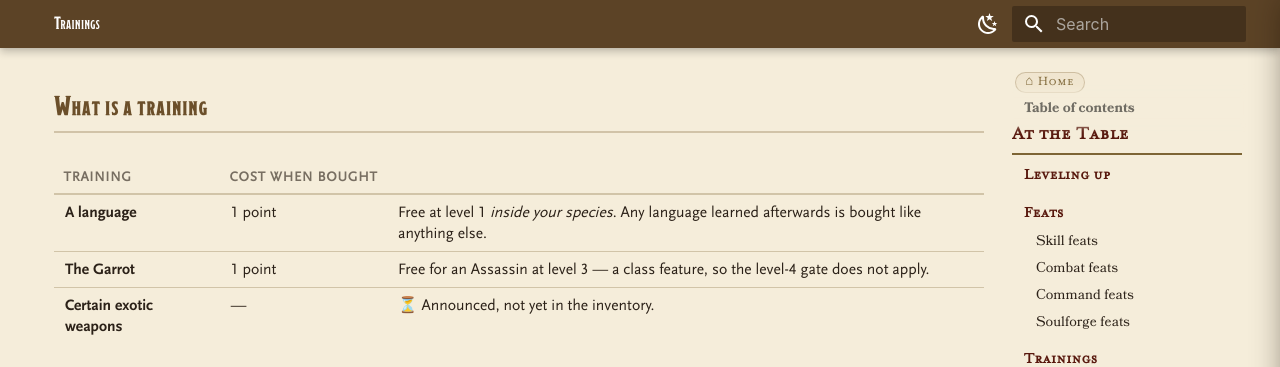
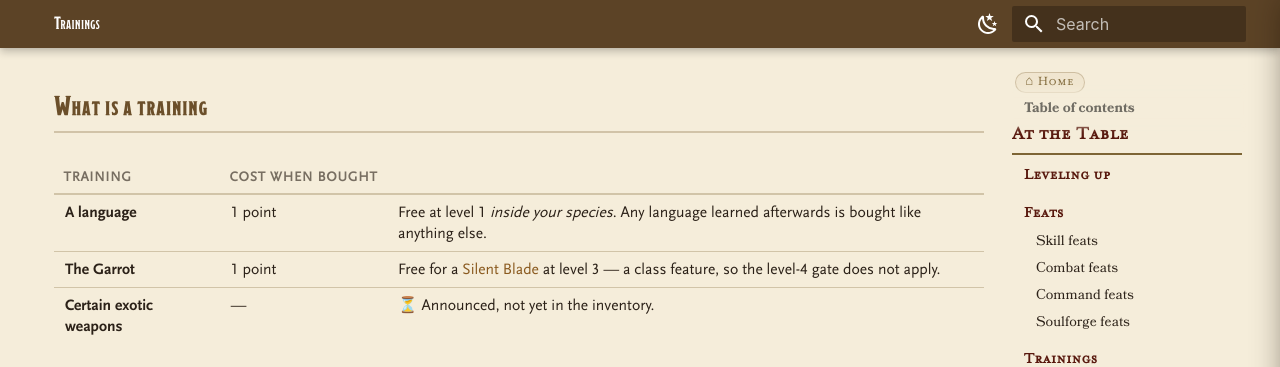
Before and after one commit to Noirchicot/fh-phb, an MkDocs documentation site: the page built from docs/chapters/trainings.md, in a window 1280 px wide and 900 px high, scrolled down 654 px. Shown: the top 367 px of the window. Built offline with MkDocs 1.6.1 and Material for MkDocs 9.7.7, drawn with Linux system fonts in a browser that asks for light colours.

Commit message:
Chapitre Silent Blade — sous-classe de roublard
- sync_from_vault.py : entrée de MAP (1. Build a Character/Silent Blade.md).
- mkdocs.yml : nav sous 5 · Class, à côté du College of Heralds.
- fh-home.js : entrée de cross-TOC (3 · 9 · 13 · 17), et le cross-TOC des
  classes ne nomme plus « Assassin (Rogue) ».
- Chapitres régénérés : rogue.md gagne son bloc de sous-classe, trainings.md
  attribue le Garrot au Silent Blade et non plus à un « Assassin » (nom hors
  SRD sur une page publiée), skill-builder.html reprend la correction faite
  dans fh-skills.

```diff
--- a/docs/chapters/trainings.md
+++ b/docs/chapters/trainings.md
@@ -24,7 +24,7 @@ found it.
 | Training | Cost when bought | |
 |---|---|---|
 | **A language** | 1 point | Free at level 1 *inside your species*. Any language learned afterwards is bought like anything else. |
-| **The Garrot** | 1 point | Free for an Assassin at level 3 — a class feature, so the level-4 gate does not apply. |
+| **The Garrot** | 1 point | Free for a [Silent Blade](silent-blade.md) at level 3 — a class feature, so the level-4 gate does not apply. |
 | **Certain exotic weapons** | — | ⏳ Announced, not yet in the inventory. |
 
 A training is not a tool. Thieves' tools are a *tool*: you have a tier in them and you
--- a/docs/javascripts/fh-home.js
+++ b/docs/javascripts/fh-home.js
@@ -22,7 +22,7 @@
         ["Rogue", "rogue"],
         ["Fighter, Ranger & Paladin", "fighter-ranger-paladin"],
         ["Monk", "monk"],
-        ["Assassin (Rogue)", "assassin-rogue"]
+        ["Rogue — Silent Blade", "rogue"]
       ]},
       { slug: "moonkeeper", title: "Moonkeeper", items: [
         ["Level 3 — Lunar Embodiment", "level-3-lunar-embodiment"],
@@ -34,6 +34,12 @@
         ["Level 3 — Tactical Precision", "level-3"],
         ["Level 6 — Extra Attack", "level-6"],
         ["Level 14 — Steady Voice", "level-14"]
+      ]},
+      { slug: "silent-blade", title: "Silent Blade", items: [
+        ["Level 3 — First Blood", "level-3"],
+        ["Level 9 — Deep Cut", "level-9"],
+        ["Level 13 — Wider Opening", "level-13"],
+        ["Level 17 — One Shot", "level-17"]
       ]},
       { slug: "ability-scores", title: "Rolling Ability Scores", items: [
         ["The 3d6 × 10 method", "the-3d6-10-method"],
--- a/docs/skill-builder.html
+++ b/docs/skill-builder.html
@@ -680,7 +680,7 @@ const TOOLS = [
   ["Cobbler's","DEX","Cobbling: repair/modify footwear"],["Cook's","WIS","Cooking & preserving food"],
   ["Dice Set","WIS","Dice games: loaded dice, calculating odds"],["Disguise Kit","CHA","Disguise: alter your identity"],
   ["Dragonchess","WIS","Strategic board game"],["Forgery Kit","DEX","Forged documents, seals, contracts"],
-  ["Garrot","—","TRAINING, 1 point — not a tool: it has no tier and no ability. Finesse weapon improving Strangle; surprised target only, fatigue only. Free for the Assassin at level 3."],
+  ["Garrot","—","TRAINING, 1 point — not a tool: it has no tier and no ability. Finesse weapon improving Strangle; surprised target only, fatigue only. Free for the Silent Blade at level 3."],
   ["Glassblower's","INT","Glassblowing: flasks, lenses"],["Herbalism Kit","INT","Plant remedies: salves, potions"],
   ["Inst. (Other)","CHA","Instrument: percussion/keyboard"],["Inst. (Strings)","CHA","String instrument"],
   ["Inst. (Wind)","CHA","Wind instrument"],["Jeweler's","INT","Jewelcraft: set, inspect a gem"],
@@ -740,7 +740,7 @@ const DETAILS = {
 <li><b>History</b>: Humanoids (lore/cultures).</li>
 <li><b>Arcana</b>: Aberrations, Elementals, Fey · <b>Survival</b>: Beasts, Dragons, Monstrosities · <b>Religion</b>: Celestials, Fiends · <b>Investigation</b>: Constructs · <b>Medicine</b>: Giants, Humanoids (anatomy), Undead · <b>Nature</b>: Oozes, Plants.</li>
 </ul>`,
-"Garrot": `<b>Garrot</b> — a <b>finesse</b> weapon that improves <b>Strangle</b> (see Battlefield Rules). It is a <b>training</b>, not a tool: <b>1 point</b>, no tier and no ability. Free for the <b>Assassin</b> at level 3.
+"Garrot": `<b>Garrot</b> — a <b>finesse</b> weapon that improves <b>Strangle</b> (see Battlefield Rules). It is a <b>training</b>, not a tool: <b>1 point</b>, no tier and no ability. Free for the <b>Silent Blade</b> at level 3.
 <ul>
 <li><b>0 damage</b> (unless the Grappler feat) — <b>fatigue</b> only.</li>
 <li>Usable only on a <b>surprised</b> target; no −2 attack penalty.</li>
--- a/mkdocs.yml
+++ b/mkdocs.yml
@@ -122,6 +122,7 @@ nav:
     - 5 · Class: chapters/classes.md
     - Moonkeeper: chapters/moonkeeper.md
     - College of Heralds: chapters/college-of-heralds.md
+    - Silent Blade: chapters/silent-blade.md
     - 6 · Abilities: chapters/ability-scores.md
     - 7 · Skills: chapters/skills-and-tools.md
     - 8 · Equipment: chapters/equipment.md
--- a/sync_from_vault.py
+++ b/sync_from_vault.py
@@ -1822,6 +1822,7 @@ MAP = {
     "inheritance.md":         ("1. Build a Character/Inheritance.md",                     "Inheritance"),
     "moonkeeper.md":          ("1. Build a Character/Moonkeeper.md",                "Moonkeeper"),
     "college-of-heralds.md":  ("1. Build a Character/College of Heralds.md",  "College of Heralds"),
+    "silent-blade.md":        ("1. Build a Character/Silent Blade.md",          "Silent Blade"),
     "species.md":             ("1. Build a Character/D&D 5+ Races & Species.md",              "Species"),
     "skills-and-tools.md":    ("1. Build a Character/Skills & Tools — Player Guide.md",                       "Skills & Tools"),
     "feats.md":               ("2. At the Table/Feats.md",                                                "Feats"),
```
Also changed, not shown: docs/chapters/classes/rogue.md (+6 -0 lines), docs/chapters/silent-blade.md (added, +82 -0 lines).
